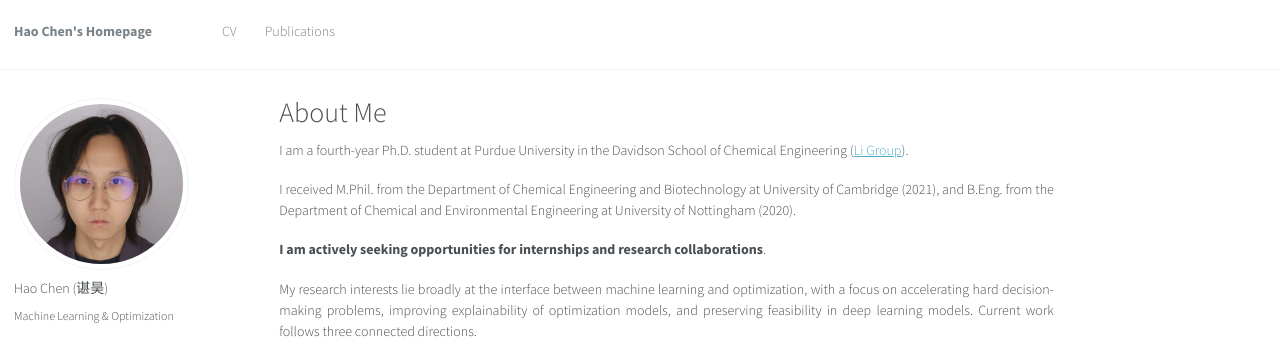
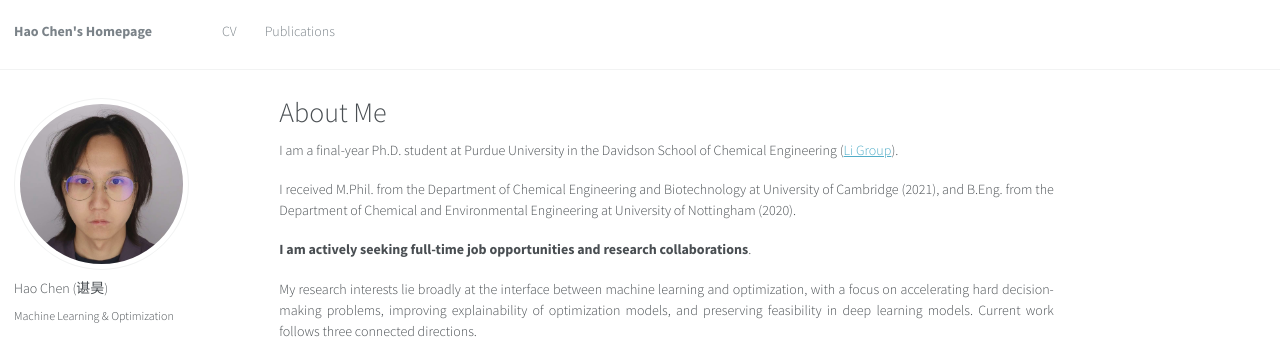
Before and after one commit to GeraltSHEN/Gin-Hao-Chen, a Jekyll site: the page built from _pages/about.md, in a window 1280 px wide and 1241 px high. Shown: the top 346 px of the window. Built offline with Jekyll 4.4.1, drawn with Linux system fonts in a browser that asks for light colours; some web fonts are replaced.

Commit message:
update page

```diff
--- a/_pages/about.md
+++ b/_pages/about.md
@@ -7,11 +7,11 @@ redirect_from:
   - /about.html
 ---
 
-I am a fourth-year Ph.D. student at Purdue University in the Davidson School of Chemical Engineering ([Li Group](https://canli1.github.io)).
+I am a final-year Ph.D. student at Purdue University in the Davidson School of Chemical Engineering ([Li Group](https://canli1.github.io)).
 
 I received M.Phil. from the Department of Chemical Engineering and Biotechnology at University of Cambridge (2021), and B.Eng. from the Department of Chemical and Environmental Engineering at University of Nottingham (2020).
 
-**I am actively seeking opportunities for internships and research collaborations**.
+**I am actively seeking full-time job opportunities and research collaborations**.
 
 <!-- # Research interests -->
 My research interests lie broadly at the interface between machine learning and optimization, with a focus on accelerating hard decision-making problems, improving explainability of optimization models, and preserving feasibility in deep learning models. Current work follows three connected directions.
```
